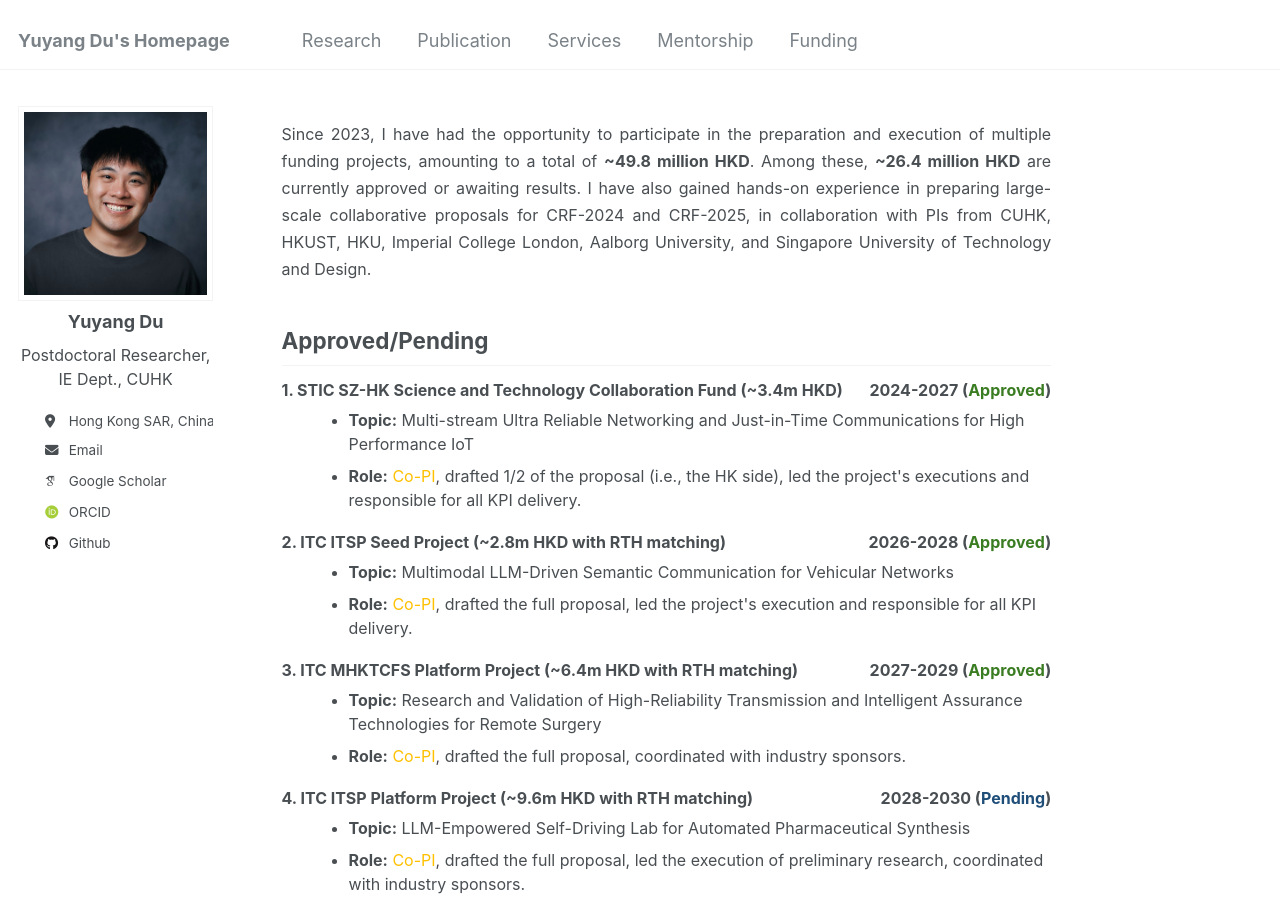
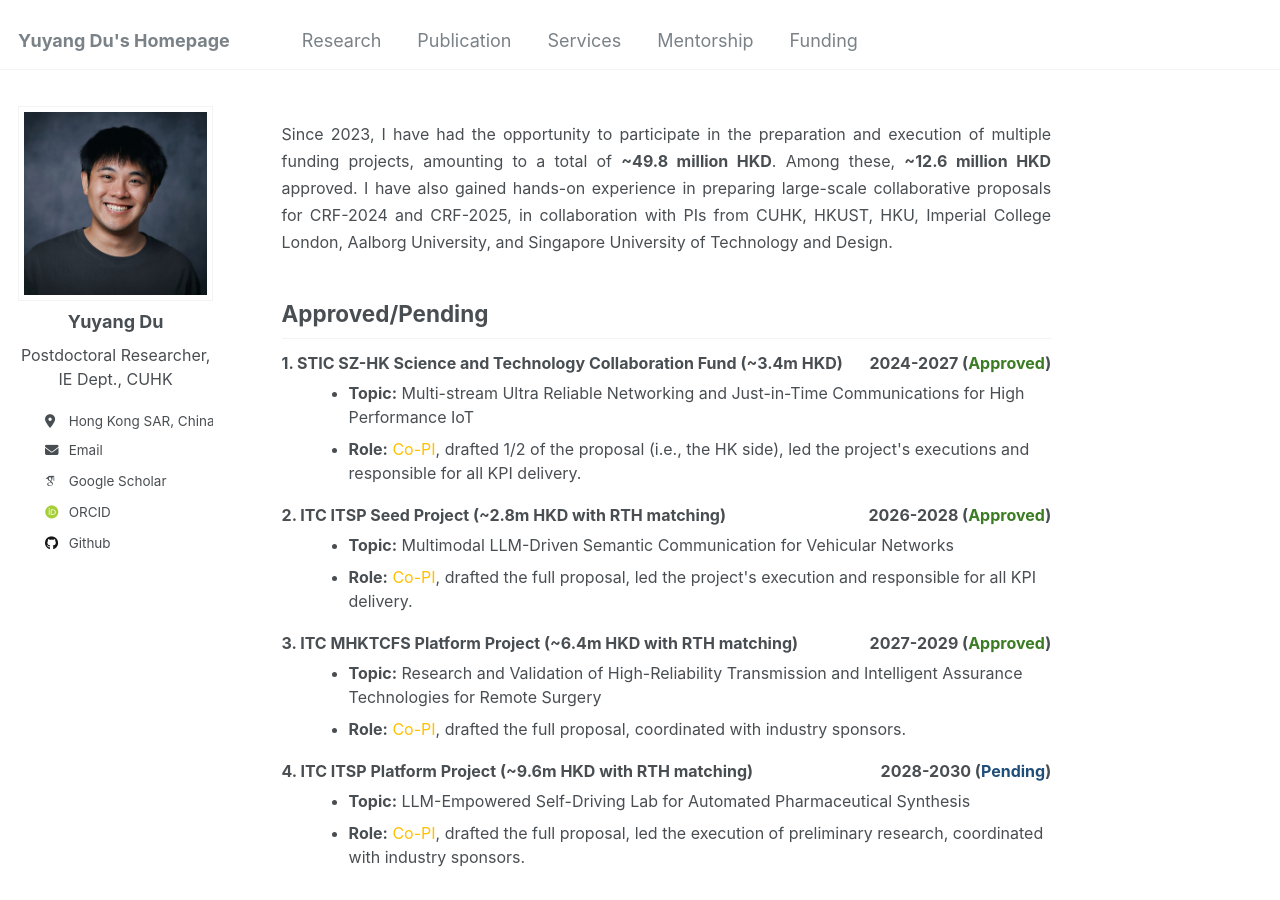
Before and after one commit to yuyangdu01/yuyangdu01.github.io, a Jekyll site: the page built from _pages/funding.md, in a window 1280 px wide and 900 px high. Built offline with Jekyll 4.4.1, drawn with Linux system fonts in a browser that asks for light colours; some web fonts are replaced.

Commit message:
Update funding.md

```diff
--- a/_pages/funding.md
+++ b/_pages/funding.md
@@ -13,7 +13,7 @@ a {
 }
 </style>
 
-<p style="text-align: justify;"><font size=3>Since 2023, I have had the opportunity to participate in the preparation and execution of multiple funding projects, amounting to a total of <b>~49.8 million HKD</b>. Among these, <b>~26.4 million HKD</b> are currently approved or awaiting results. I have also gained hands-on experience in preparing large-scale collaborative proposals for CRF-2024 and CRF-2025, in collaboration with PIs from CUHK, HKUST, HKU, Imperial College London, Aalborg University, and Singapore University of Technology and Design.</font></p>
+<p style="text-align: justify;"><font size=3>Since 2023, I have had the opportunity to participate in the preparation and execution of multiple funding projects, amounting to a total of <b>~49.8 million HKD</b>. Among these, <b>~12.6 million HKD</b> approved. I have also gained hands-on experience in preparing large-scale collaborative proposals for CRF-2024 and CRF-2025, in collaboration with PIs from CUHK, HKUST, HKU, Imperial College London, Aalborg University, and Singapore University of Technology and Design.</font></p>
 
 Approved/Pending
 ------
```
